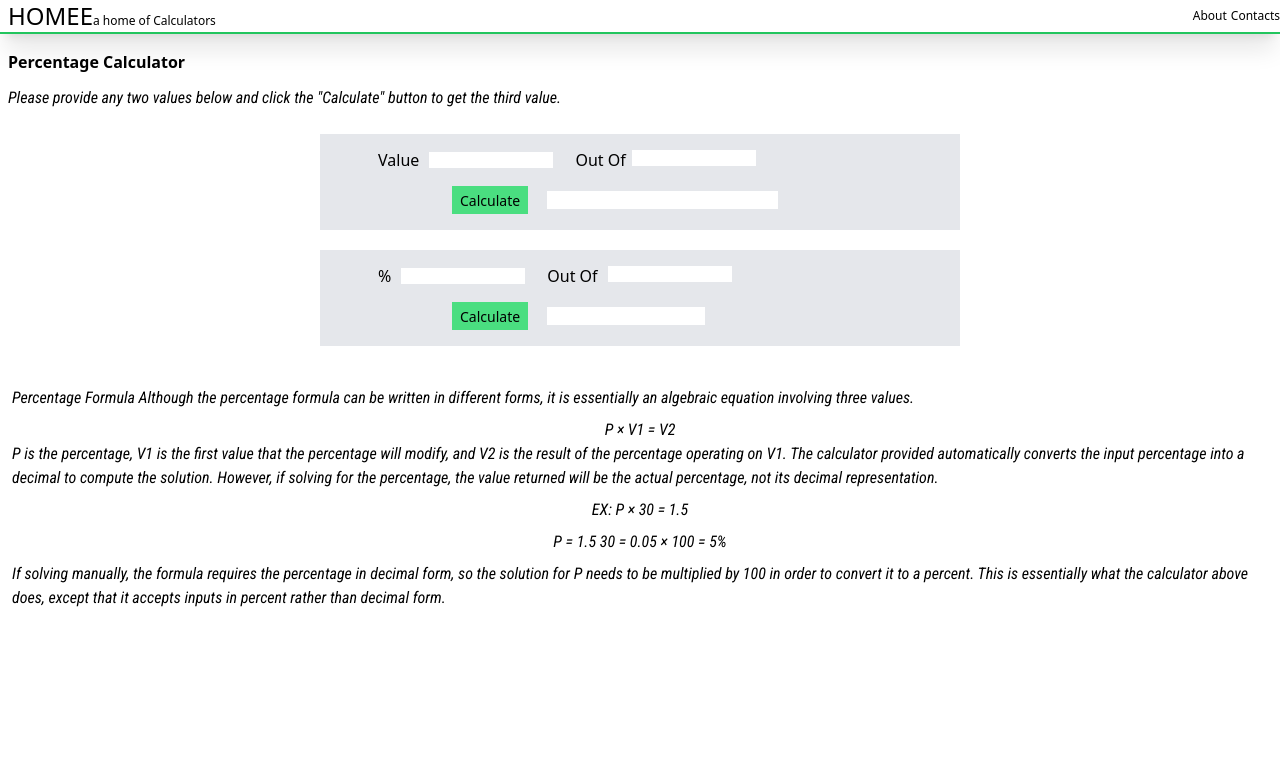
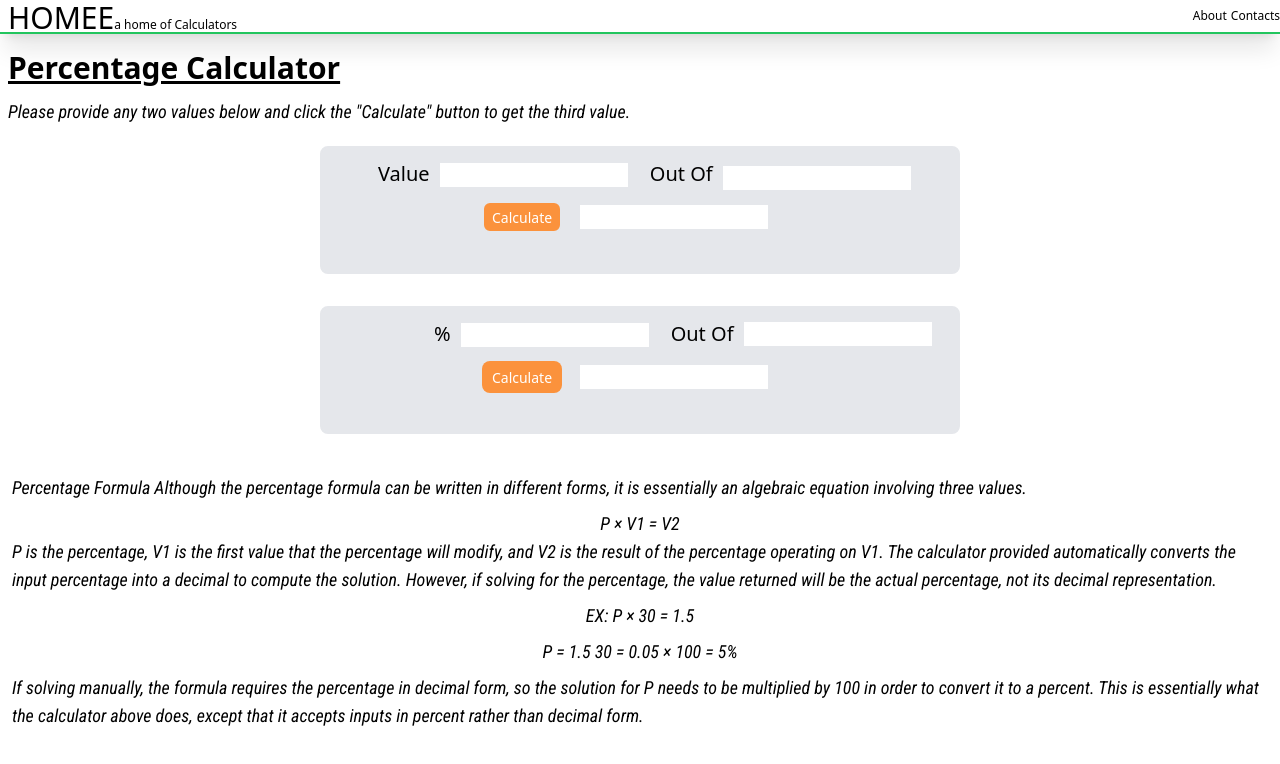
Before and after one commit to FixxooXD/clgproject.github.io, a website: page percentage.html in a window 1280 px wide. Drawn offline with Linux system fonts and the light colour scheme.

Commit message:
update percentage calculator

```diff
--- a/percentage.html
+++ b/percentage.html
@@ -26,71 +26,69 @@
 <body>
     <!-- full body -->
       <div class=" flex flex-rowp-2 border-b-2 border-y-green-500 shadow-xl ">
-    <p class="text-2xl ml-2 absolute  ">HOMEE<span class="text-xs sm:text-xs relative">a home of Calculators</span></p>
+    <p class="text-3xl ml-2 absolute  ">HOMEE<span class="text-xs sm:text-xs relative">a home of Calculators</span></p>
     <!-- short contents -->
    <div class="flex flex-row justify-end w-2/4 ml-auto py-2 text-xs  " >
       <div class="mr-1">About</div>
       <div>Contacts</div>
  </div>
    </div>
-   <h1 class="mt-4 ml-2 font-bold ">Percentage Calculator</h1>
-   <p class="mt-3 ml-2" id="texts">Please provide any two values below and click the "Calculate" button to get the third value.</p>
-    <div class="flex flex-cols mt-3">
+   <h1 class="mt-4 ml-2 font-bold sm:text-3xl underline">Percentage Calculator</h1>
+   <p class="mt-3 ml-2 sm:text-lg" id="texts">Please provide any two values below and click the "Calculate" button to get the third value.</p>
+    <div class="flex flex-cols mt-2">
 
     <!-- value -->
-    <div class="border-2 w-screen  sm:ml-auto  sm:mr-auto sm:w-2/4  mx-3 mt-3 h-24  bg-gray-200 ">
+    <div class="border-2 w-screen  sm:ml-auto mx-2 rounded-lg  sm:mr-auto sm:w-2/4 mt-3 h-24 sm:h-32 sm:-6/12 bg-gray-200 ">
       <div class="flex flex-row mt-3">
-    <p ><span class="text mx-1 sm:ml-14 overflow-hidden ">Value</span> <input  class="border-2 w-32 h-5 " type="text" name="MarkSecured" id="value1"></p>
+    <p ><span class="text mx-1 sm:ml-14 sm:text-xl">Value</span> <input  class="border-2 w-32 h-5 sm:w-48 sm:h-7   " type="text" name="MarkSecured" id="value1"></p>
 
      <!-- total -->
 
-    <p><span class="text mx-1  mt-3 sm:ml-5 " >Out Of</span> <input class="border-2 w-32 h-5 absolute overflow-hidden" type="text" name="Total" id="value2"></p>
+    <p><span class="text mx-1  mt-3 sm:ml-5 sm:text-xl " >Out Of</span> <input class="border-2 w-32 h-5 absolute sm:w-48 mx-1 sm:mt-1 sm:h-7" type="text" name="Total" id="value2"></p>
   </div>
 
      <!-- button -->
-    <button class="border-2 mt-3 ml-8 px-2 sm:ml-32 bg-green-400 w-20 h-8" onclick="persent()" ><span class="text-sm">Calculate</span></button>
+    <button class="border-2 mt-3 ml-8 px-2 sm:ml-40 bg-orange-400 w-20 h-8 rounded-lg" onclick="persent()" ><span class="text-sm text-white">Calculate</span></button>
 
-
-
-
-      <!-- Percentage -->
-    <input class="border border-2 border-2 mt-3 ml-3 h-5 " type="text" name="Percentage" id="ans">
+    <input class="border-2 mt-3 ml-3 h-5 w-40 sm:w-48 sm:h-7 " type="text" name="Percentage" id="ans">
   </div>
 </div>
 
 
- <div class="border-2 w-screen mx-3  h-24  sm:ml-auto  sm:mr-auto sm:w-2/4  mt-5 bg-gray-200 ">
+<!-- Percentage -->
+
+ <div class="border-2 w-screen mt-8  h-24  rounded-lg mx-2 sm:ml-auto sm:mr-auto sm:h-32 sm:w-6/12 bg-gray-200 ">
 
     <div class="flex flex-row  mt-3 ">
       <!-- value -->
-    <p><span class=" ml-2  mx-2 sm:ml-14" >%</span><input  class="Percentage border-2 w-32 h-5 " type="text" name="MarkSecured" id="value3"></p>
+    <p><span class=" ml-2  mx-2 sm:ml-28 sm:text-xl" >%</span><input  class="Percentage border-2 w-32 sm:h-7 h-5 sm:w-48" type="text" name="MarkSecured" id="value3"></p>
 
     <!-- persentage -->
-   <p><span class="text mx-2 mt-3 sm:ml-5" >Out Of</span> <input class="border-2 w-32 h-5 absolute" type="text" name="Totall" id="value4"></p>
+   <p><span class="text mx-2 mt-3 sm:ml-5 sm:text-xl"  >Out Of</span> <input class="border-2 w-32 sm:h-7 h-5 absolute sm:w-48" type="text" name="Totall" id="value4"></p>
     </div>
 
-   <button class="secondBtn border-2 mt-3 ml-10 px-2  sm:ml-32 bg-green-400 w-20 h-8 " onclick="val()" ><span class="text-sm">Calculate</span></button>
+   <button class="secondBtn  mt-3 ml-10 px-2  sm:ml-40 bg-orange-400 w-20 h-8 rounded-lg" onclick="val()" ><span class="text-sm text-white rounded-lg">Calculate</span></button>
      <!-- PERSENTAGE OF -->
-   <input class="border border-2 mt-3 ml-3 h-5 w-40" type="text"  id="anserrr">
+   <input class=" border-2 mt-3 ml-3 h-5 w-40 sm:w-48 sm:h-7" type="text"  id="anserrr">
  </div>
 
 
- <div class="mx-3 mt-10" id="texts">
+ <div class="mx-3 mt-10 sm:text-lg" id="texts">
  <p>Percentage Formula
   Although the percentage formula can be written in different forms, it is essentially an algebraic equation involving three values.
 
- <p class="text-center mt-2" id="texts">P × V1 = V2</p>
+ <p class="text-center mt-2 sm:text-lg " id="texts">P × V1 = V2</p>
 
- <p id="texts"></p> P is the percentage, V1 is the first value that the percentage will modify, and V2 is the result of the percentage operating on V1. The calculator provided automatically converts the input percentage into a decimal to compute the solution. However, if solving for the percentage, the value returned will be the actual percentage, not its decimal representation.</p>
+ <p id="texts sm:text-lg"></p> P is the percentage, V1 is the first value that the percentage will modify, and V2 is the result of the percentage operating on V1. The calculator provided automatically converts the input percentage into a decimal to compute the solution. However, if solving for the percentage, the value returned will be the actual percentage, not its decimal representation.</p>
 
-  <p class="text-center mt-2" id="texts">EX: P × 30 = 1.5</p>
+  <p class="text-center mt-2 sm:text-lg" id="texts">EX: P × 30 = 1.5</p>
 
 
-  <p class="text-center mt-2"  id="texts">P =
+  <p class="text-center mt-2 sm:text-lg"  id="texts">P =
   1.5
   30
   = 0.05 × 100 = 5%</p>
-  <p class="mt-2" id="texts">If solving manually, the formula requires the percentage in decimal form, so the solution for P needs to be multiplied by 100 in order to convert it to a percent. This is essentially what the calculator above does, except that it accepts inputs in percent rather than decimal form.</p>
+  <p class="mt-2 sm:text-lg" id="texts">If solving manually, the formula requires the percentage in decimal form, so the solution for P needs to be multiplied by 100 in order to convert it to a percent. This is essentially what the calculator above does, except that it accepts inputs in percent rather than decimal form.</p>
 
 </div>
 <script>
```
Also changed, not shown: index.html (+1 -1 lines), tailwind.css.
